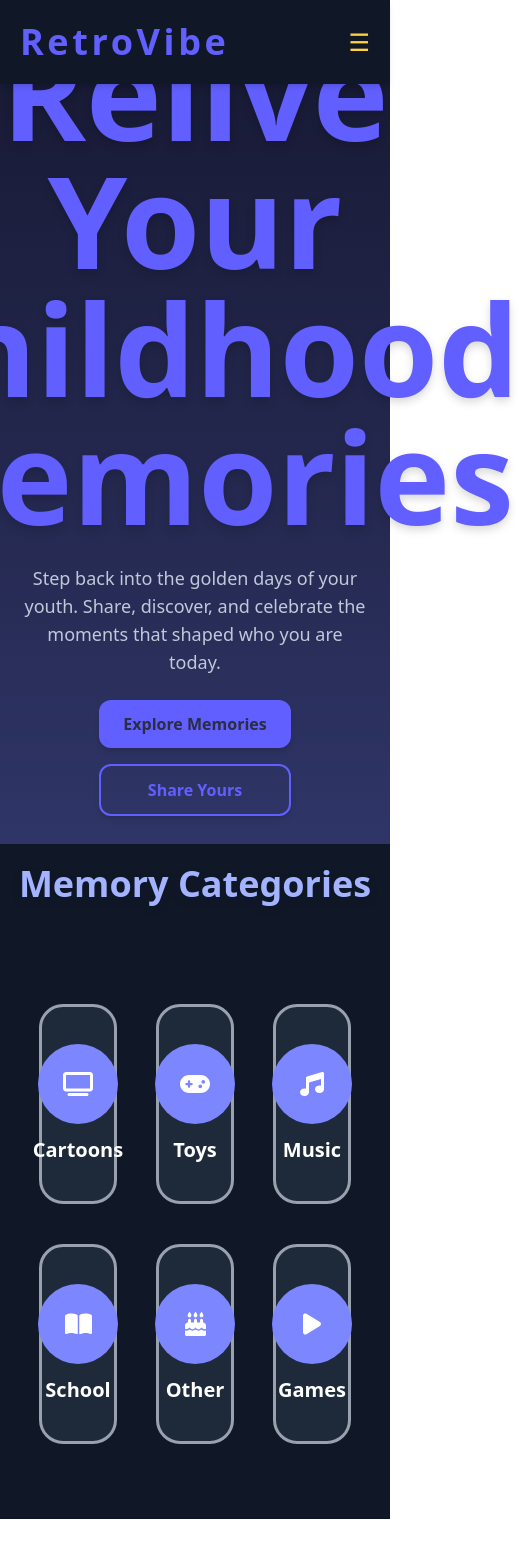
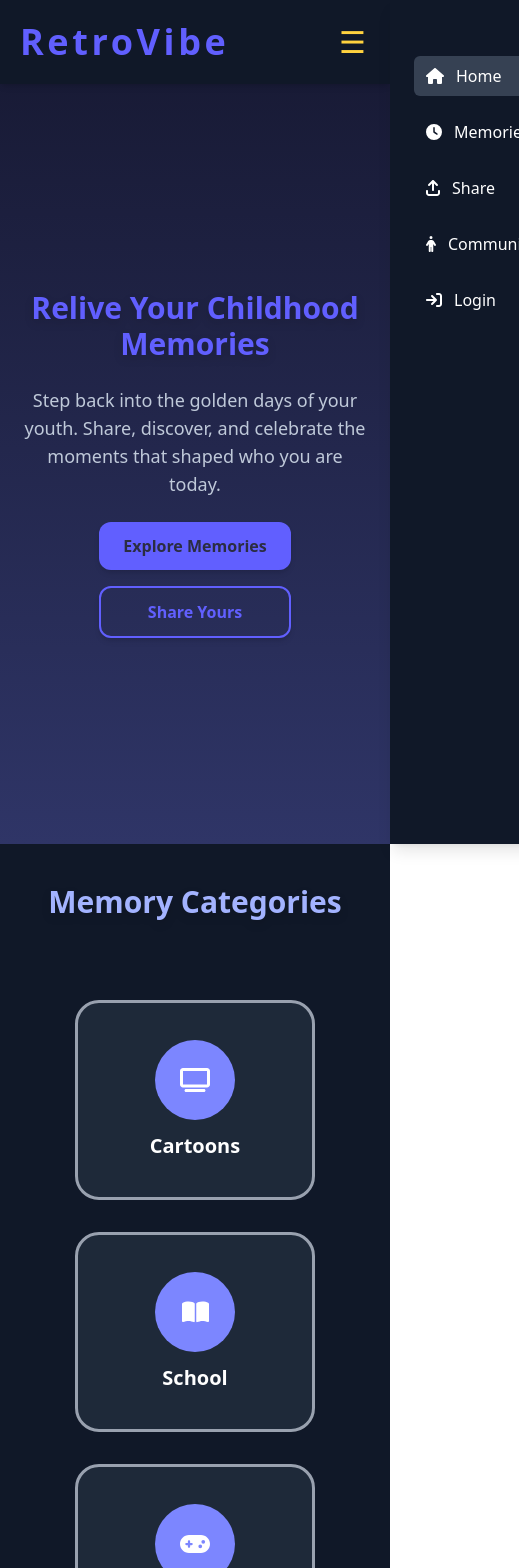
Before and after one commit to karisikdzemil/RetroVibe, a Next.js app in the folder client/: page / in a window 390 px wide. Shown: the top 1568 px of the page, 519 px wide, since content can reach past the window. Before the commit the page ends 1519 px from the top, so only its background shows below. Built offline with nearby package versions, Linux system fonts and the light colour scheme.

Commit message:
responsive design

```diff
--- /dev/null
+++ b/client/components/HamburgerMenu.jsx
@@ -0,0 +1,140 @@
+"use client";
+
+import { useState } from "react";
+import Link from "next/link";
+import { usePathname } from "next/navigation";
+import { useSelector, useDispatch } from "react-redux";
+import { clearUser } from "@/features/user/user-slice";
+import {
+  faHouse,
+  faClock,
+  faArrowUpFromBracket,
+  faPerson,
+  faArrowRightToBracket,
+  faRightFromBracket,
+  faXmark,
+} from "@fortawesome/free-solid-svg-icons";
+import { FontAwesomeIcon } from "@fortawesome/react-fontawesome";
+
+export default function HamburgerMenu() {
+  const [open, setOpen] = useState(false);
+  const path = usePathname();
+  const user = useSelector((state) => state.user);
+  const dispatch = useDispatch();
+
+  function handleLogout() {
+    const confirmed = window.confirm("Are you sure you want to logout?");
+    if (!confirmed) return;
+    dispatch(clearUser());
+    localStorage.removeItem("user");
+    setOpen(false);
+  }
+
+  return (
+    <>
+     {!open && <div
+        className="md:hidden text-[#FFD23F] text-3xl cursor-pointer z-50 fixed top-6 right-6"
+        onClick={() => setOpen(true)}
+      >
+        ☰
+      </div>}
+
+      <div
+        className={`fixed top-0 right-0 h-full w-64 bg-gray-900 text-white z-40 shadow-lg transform transition-transform duration-300 ease-in-out ${
+          open ? "translate-x-0" : "translate-x-full"
+        }`}
+      >
+        <div className="flex justify-end p-4">
+          <FontAwesomeIcon
+            icon={faXmark}
+            className="text-2xl cursor-pointer text-gray-400 hover:text-red-500"
+            onClick={() => setOpen(false)}
+          />
+        </div>
+
+        <ul className="flex flex-col gap-4 px-6">
+          <Link href="/">
+            <li
+              onClick={() => setOpen(false)}
+              className={`py-2 px-3 rounded-md cursor-pointer hover:bg-gray-700 flex items-center gap-3 ${
+                path === "/" && "bg-gray-700"
+              }`}
+            >
+              <FontAwesomeIcon icon={faHouse} /> Home
+            </li>
+          </Link>
+
+          <Link href="/memories">
+            <li
+              onClick={() => setOpen(false)}
+              className={`py-2 px-3 rounded-md cursor-pointer hover:bg-gray-700 flex items-center gap-3 ${
+                path === "/memories" && "bg-gray-700"
+              }`}
+            >
+              <FontAwesomeIcon icon={faClock} /> Memories
+            </li>
+          </Link>
+
+          <Link href="/share">
+            <li
+              onClick={() => setOpen(false)}
+              className={`py-2 px-3 rounded-md cursor-pointer hover:bg-gray-700 flex items-center gap-3 ${
+                path === "/share" && "bg-gray-700"
+              }`}
+            >
+              <FontAwesomeIcon icon={faArrowUpFromBracket} /> Share
+            </li>
+          </Link>
+
+          <Link href="/community">
+            <li
+              onClick={() => setOpen(false)}
+              className={`py-2 px-3 rounded-md cursor-pointer hover:bg-gray-700 flex items-center gap-3 ${
+                path === "/community" && "bg-gray-700"
+              }`}
+            >
+              <FontAwesomeIcon icon={faPerson} /> Community
+            </li>
+          </Link>
+
+          {!user.user ? (
+            <Link href="/login">
+              <li
+                onClick={() => setOpen(false)}
+                className={`py-2 px-3 rounded-md cursor-pointer hover:bg-gray-700 flex items-center gap-3 ${
+                  (path === "/login" || path === "/signup") && "bg-gray-700"
+                }`}
+              >
+                <FontAwesomeIcon icon={faArrowRightToBracket} /> Login
+              </li>
+            </Link>
+          ) : (
+            <>
+              <Link href={`/profile/${user.user.uid}`}>
+                <li
+                  onClick={() => setOpen(false)}
+                  className="py-2 px-3 rounded-md cursor-pointer hover:bg-gray-700 flex items-center gap-3"
+                >
+                  <FontAwesomeIcon icon={faPerson} /> Profile
+                </li>
+              </Link>
+              <li
+                onClick={handleLogout}
+                className="py-2 px-3 rounded-md cursor-pointer hover:bg-red-600 text-red-400 flex items-center gap-3"
+              >
+                <FontAwesomeIcon icon={faRightFromBracket} /> Logout
+              </li>
+            </>
+          )}
+        </ul>
+      </div>
+
+      {open && (
+        <div
+          className="fixed inset-0 bg-black bg-opacity-40 backdrop-blur-sm z-30"
+          onClick={() => setOpen(false)}
+        ></div>
+      )}
+    </>
+  );
+}
--- a/client/components/Header.jsx
+++ b/client/components/Header.jsx
@@ -12,6 +12,7 @@ import Link from "next/link";
 import { usePathname } from "next/navigation";
 import { useSelector, useDispatch } from "react-redux";
 import { clearUser } from "@/features/user/user-slice";
+import HamburgerMenu from "./HamburgerMenu";
 
 export default function Header() {
   const path = usePathname();
@@ -108,7 +109,7 @@ export default function Header() {
         )}
       </nav>
 
-      <div className="md:hidden text-[#FFD23F] text-2xl cursor-pointer">☰</div>
+        <HamburgerMenu />
     </header>
   );
 }
--- a/client/components/MemoryCard.jsx
+++ b/client/components/MemoryCard.jsx
@@ -10,13 +10,12 @@ export default function MemoryCard( {title, icon} ) {
 
   function categoryHandler (){
     dispatch(setCategory(title));
-    console.log(title)
     router.push('/memories')
   }
 
   return (
     <div onClick={categoryHandler}
-      className="w-2/3 h-50 bg-gray-800 rounded-3xl flex flex-col items-center justify-center gap-3 border-3 border-gray-400 cursor-pointer
+      className="w-60 h-50 bg-gray-800 rounded-3xl flex flex-col items-center justify-center gap-3 border-3 border-gray-400 cursor-pointer
                         transition-transform duration-300 hover:scale-105 group"
     >
       <div
--- a/client/components/MemoryCategories.jsx
+++ b/client/components/MemoryCategories.jsx
@@ -1,25 +1,21 @@
 import { FontAwesomeIcon } from "@fortawesome/react-fontawesome";
 import { faTv, faBookOpen, faGamepad, faCakeCandles, faMusic, faPlay } from "@fortawesome/free-solid-svg-icons";
 import MemoryCard from "./MemoryCard";
+
 export default function MemoryCategories() {
   return (
-    <section className="w-[100%] h-[80vh] bg-gray-900 flex flex-col items-center justify-between pt-5">
-      <h1 className="text-4xl font-extrabold text-indigo-300 drop-shadow-lg">
+    <section className="w-full min-h-screen bg-gray-900 flex flex-col items-center pt-10 pb-16 px-4">
+      <h1 className="text-3xl md:text-4xl font-extrabold text-indigo-300 drop-shadow-lg mb-10 text-center">
         Memory Categories
       </h1>
-      <div className="w-[100%] h-[70vh] flex items-center justify-center">
-        <div className="w-[30%] h-full flex flex-col items-center justify-center gap-10">
-       <MemoryCard title='Cartoons' icon={ <FontAwesomeIcon icon={faTv} />}/>
-       <MemoryCard title='School' icon={ <FontAwesomeIcon icon={faBookOpen} />}/>
-        </div>
-        <div className="w-[30%] h-full flex flex-col items-center justify-center gap-10">
-       <MemoryCard title='Toys' icon={ <FontAwesomeIcon icon={faGamepad} />}/>
-       <MemoryCard title='Other' icon={ <FontAwesomeIcon icon={faCakeCandles} />}/>
-        </div>
-        <div className="w-[30%] h-full flex flex-col items-center justify-center gap-10">
-       <MemoryCard title='Music' icon={<FontAwesomeIcon icon={faMusic} />}/>
-       <MemoryCard title='Games' icon={ <FontAwesomeIcon icon={faPlay} />}/>
-        </div>
+
+      <div className="w-full grid grid-cols-1 sm:grid-cols-2 md:grid-cols-3 gap-8 place-items-center mt-10">
+        <MemoryCard title="Cartoons" icon={<FontAwesomeIcon icon={faTv} />} />
+        <MemoryCard title="School" icon={<FontAwesomeIcon icon={faBookOpen} />} />
+        <MemoryCard title="Toys" icon={<FontAwesomeIcon icon={faGamepad} />} />
+        <MemoryCard title="Other" icon={<FontAwesomeIcon icon={faCakeCandles} />} />
+        <MemoryCard title="Music" icon={<FontAwesomeIcon icon={faMusic} />} />
+        <MemoryCard title="Games" icon={<FontAwesomeIcon icon={faPlay} />} />
       </div>
     </section>
   );
--- a/client/components/chat/Chat.js
+++ b/client/components/chat/Chat.js
@@ -15,7 +15,7 @@ const Chat = ({chat, user, typing}) => {
     }, [chat])
 
     return (
-        <div className="h-full pb-12 md:p-4">
+        <div className="h-full max-h-90 pb-12 md:p-4 mb-10">
         <div className="w-full h-full max-h-screen rounded-2xl overflow-y-auto pt-4 md:pt-6 px-3 md:px-6 bg-[#1e223f]/80 backdrop-blur-md shadow-inner space-y-3 scroll-smooth custom-scrollbar">
 
           {chat.map((message, index) => {
--- a/client/src/app/community/page.js
+++ b/client/src/app/community/page.js
@@ -84,12 +84,14 @@ export default function Home() {
               <div className="flex-grow overflow-y-auto max-h-[60vh]">
                 <Chat user={user.current} chat={chats[typeOfChat] || []} typing={typing} />
               </div>
-              <Inputs
+             <div className="relative">
+             <Inputs
                 setChats={setChats}
                 user={user.current}
                 socket={socket}
                 typeOfChat={typeOfChat}
               />
+             </div>
             </>
           ) : (
             <SignUp user={user} socket={socket} input={input} setInput={setInput} />
--- a/client/src/app/globals.css
+++ b/client/src/app/globals.css
@@ -1,6 +1,6 @@
-@import "tailwindcss";
+ @import "tailwindcss";
 
-.gradient {
+gradient {
     background: linear-gradient(150deg, rgb(29, 142, 255) 50%, rgb(0, 106, 255) 100%);
   }
 
@@ -19,7 +19,7 @@
   *::-webkit-scrollbar-thumb {
     background-color: rgb(163, 209, 255);
     border-radius: 1rem;
-    /* outline: 1px solid slategrey; */
+
   }
 
   .loader {
--- a/client/src/app/page.js
+++ b/client/src/app/page.js
@@ -4,8 +4,8 @@ import Link from "next/link";
 export default function Home() {
   return (
     <>
-    <section className="w-full min-h-[100vh] bg-gradient-to-b from-[#161831] to-[#2f3567] text-[#EDF2F4] flex flex-col items-center justify-center px-5 text-center space-y-6">
-    <h1 className="text-9xl md:text-6xl font-extrabold text-indigo-500 drop-shadow-lg">
+    <section className="pt-[10vh] w-full min-h-[100vh] bg-gradient-to-b from-[#161831] to-[#2f3567] text-[#EDF2F4] flex flex-col items-center justify-center px-5 text-center space-y-6">
+    <h1 className="text-3xl sm:text-4xl md:text-6xl font-extrabold text-indigo-500 drop-shadow-lg">
       Relive Your Childhood Memories
     </h1>
     <p className="max-w-2xl text-lg md:text-xl text-[#BFC9D9]">
```
